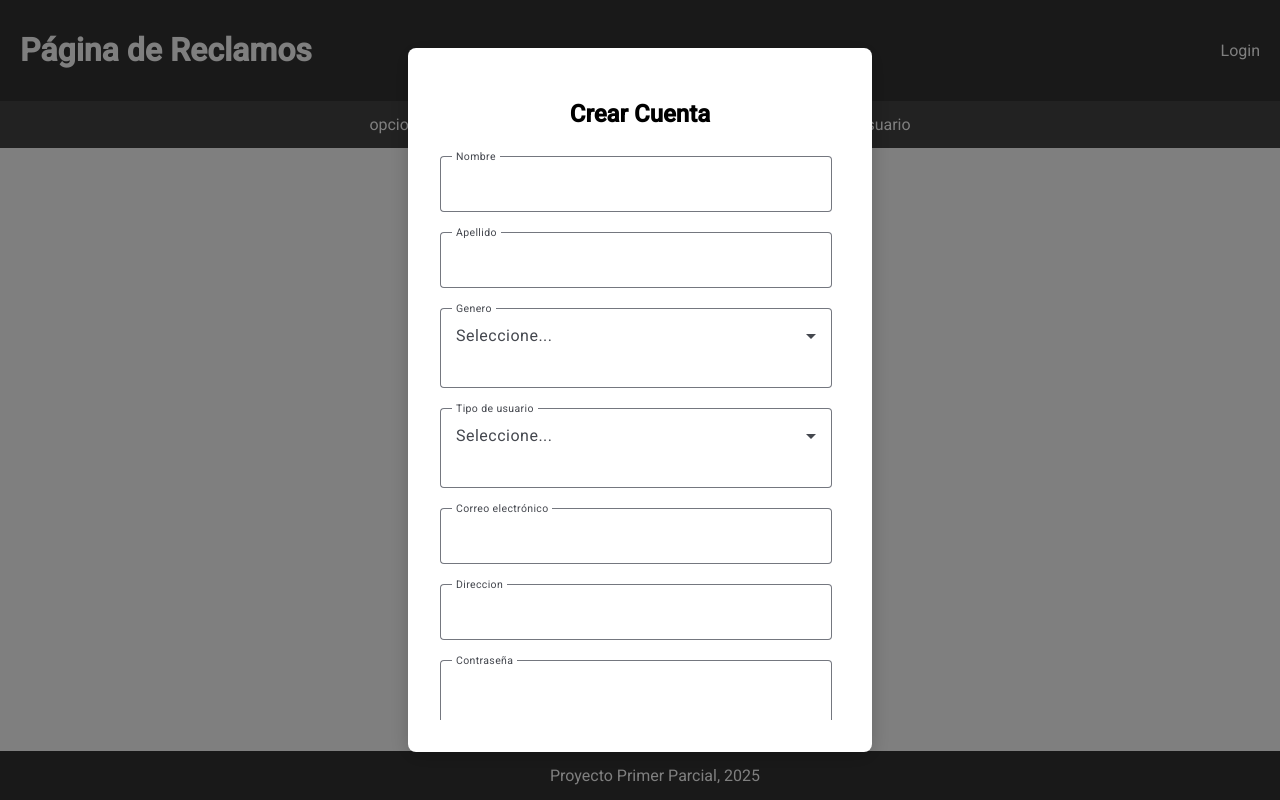
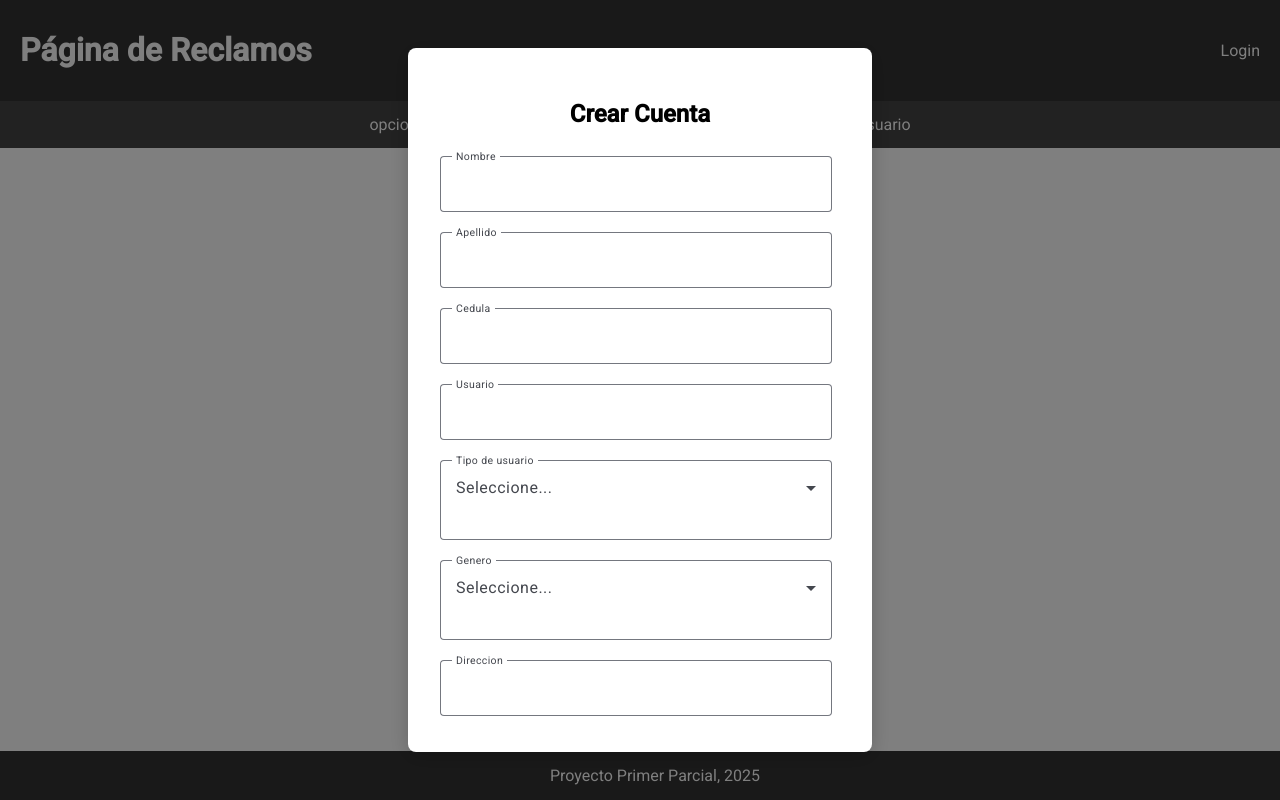
Before and after one commit to UsuarioGenerico1/proyecto-angular, an Angular app: page /login in a window 1280 px wide. Both pictures are taken after a click on the button "CREAR CUENTA". Built offline with nearby package versions, Linux system fonts and the light colour scheme.

Commit message:
interfaz de usuario y nuevos atributos en el login

```diff
--- a/src/app/components/login/login.component.html
+++ b/src/app/components/login/login.component.html
@@ -34,13 +34,13 @@
         </mat-form-field>
 
         <mat-form-field appearance="outline" floatLabel="always">
-          <mat-label>Genero</mat-label>
-          <mat-select placeholder="Seleccione...">
-             <mat-option value="Masculino">Masculino</mat-option>
-            <mat-option value="Femenino">Femenino</mat-option>
-          </mat-select>
+          <mat-label>Cedula</mat-label>
           <input matInput class="compact-input">
+        </mat-form-field>
 
+        <mat-form-field appearance="outline" floatLabel="always">
+          <mat-label>Usuario</mat-label>
+          <input matInput class="compact-input">
         </mat-form-field>
 
         <mat-form-field appearance="outline" floatLabel="always">
@@ -53,10 +53,14 @@
 
         </mat-form-field>
 
+        <mat-form-field appearance="outline" floatLabel="always">
+          <mat-label>Genero</mat-label>
+          <mat-select placeholder="Seleccione...">
+             <mat-option value="Masculino">Masculino</mat-option>
+            <mat-option value="Femenino">Femenino</mat-option>
+          </mat-select>
+          <input matInput class="compact-input">
 
-        <mat-form-field appearance="outline" floatLabel="always">
-          <mat-label>Correo electrónico</mat-label>
-          <input matInput type="email" class="compact-input">
         </mat-form-field>
 
         <mat-form-field appearance="outline" floatLabel="always">
```
Also changed, not shown: src/app/models/Usuario.ts (added, +11 -0 lines).
